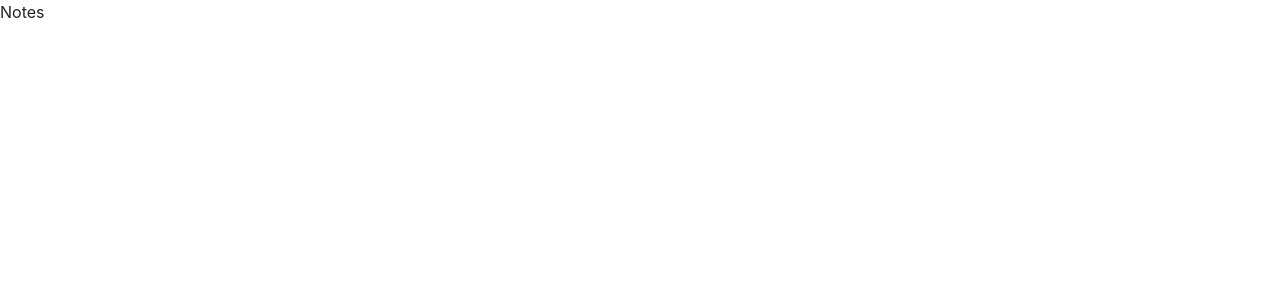
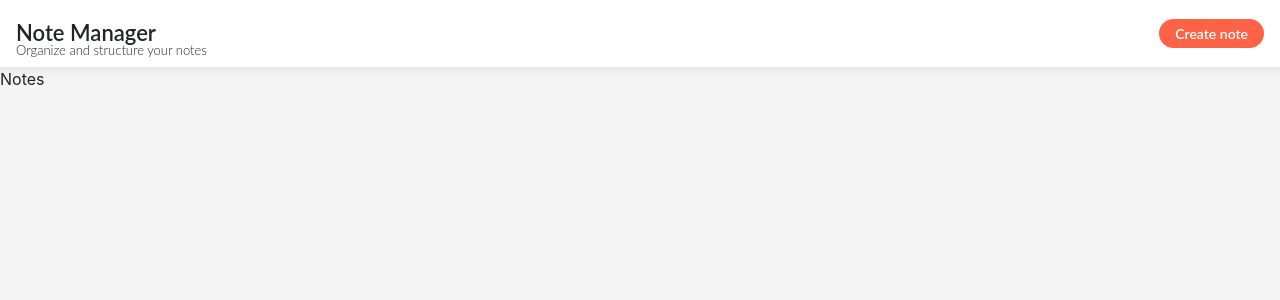
Before and after one commit to 47leonel-wabo/r18-react-redux, a React (Create React App) app: page / in a window 1280 px wide. Shown: the top 300 px of the page. Built offline with nearby package versions, Linux system fonts and the light colour scheme.

Commit message:
Crafting the note app header

```diff
--- /dev/null
+++ b/db.json
@@ -0,0 +1,10 @@
+{
+  "notes": [
+    {
+      "id": 1,
+      "title": "Note title",
+      "content": "The note content",
+      "created_at": "21/12/2022"
+    }
+  ]
+}
--- a/package.json
+++ b/package.json
@@ -18,7 +18,8 @@
     "start": "react-scripts start",
     "build": "react-scripts build",
     "test": "react-scripts test",
-    "eject": "react-scripts eject"
+    "eject": "react-scripts eject",
+    "note-dev-server": "json-server --watch ./db.json -p 4000"
   },
   "eslintConfig": {
     "extends": [
--- a/public/index.html
+++ b/public/index.html
@@ -37,7 +37,7 @@
       integrity="sha384-kenU1KFdBIe4zVF0s0G1M5b4hcpxyD9F7jL+jjXkk+Q2h455rYXK/7HAuoJl+0I4"
       crossorigin="anonymous"
     ></script>
-    <title>React App | Redux</title>
+    <title>Note Manager | wbt</title>
   </head>
   <body>
     <noscript>You need to enable JavaScript to run this app.</noscript>
--- a/src/app/App.css
+++ b/src/app/App.css
@@ -3,3 +3,6 @@
   padding: 0;
   box-sizing: border-box;
 }
+body {
+  background: #f5f5f5;
+}
--- a/src/app/App.js
+++ b/src/app/App.js
@@ -1,9 +1,11 @@
 import "./App.css";
 import { Outlet } from "react-router-dom";
+import Header from "../components/header/Header";
 
 function App() {
   return (
     <div className="App">
+      <Header />
       <Outlet />
     </div>
   );
--- /dev/null
+++ b/src/components/button/AppButton.jsx
@@ -0,0 +1,12 @@
+import React from "react";
+import style from "./btn.module.css";
+
+const AppButton = ({ children, action }) => {
+  return (
+    <button className={style.container} onClick={action}>
+      {children}
+    </button>
+  );
+};
+
+export default AppButton;
--- /dev/null
+++ b/src/components/button/btn.module.css
@@ -0,0 +1,19 @@
+.container {
+  font-size: 14px;
+  font-family: Lato;
+  font-weight: 600;
+  padding: 4px 16px;
+  border-radius: 15px;
+  border: none;
+  color: white;
+  background: tomato;
+}
+.container:hover {
+  transition: all 0.6s ease;
+  background: rgb(202, 65, 40);
+}
+.container:disabled {
+  background: rgb(247, 247, 247);
+  color: grey;
+  border: 1px solid gray;
+}
--- /dev/null
+++ b/src/components/header/Header.jsx
@@ -0,0 +1,21 @@
+import React from "react";
+import AppButton from "../button/AppButton";
+import { useNavigate } from "react-router-dom";
+import AppLogo from "../logo/AppLogo";
+import style from "./header.module.css";
+
+const Header = () => {
+  const navigate = useNavigate();
+  return (
+    <div className={`row ${style.container}`}>
+      <div className={`col-xs-12 col-sm-4 ${style.logo}`}>
+        <AppLogo navigateHome={() => navigate("/")} />
+      </div>
+      <div className={`col-xs-12 col-sm-8 text-end ${style.add}`}>
+        <AppButton action={() => navigate("/note/new")}>Create note</AppButton>
+      </div>
+    </div>
+  );
+};
+
+export default Header;
--- /dev/null
+++ b/src/components/header/header.module.css
@@ -0,0 +1,7 @@
+.container {
+  background: white;
+  display: flex;
+  align-items: center;
+  padding: 16px;
+  box-shadow: 2px 1px 12px 2px rgba(0, 0, 0, 0.08);
+}
--- /dev/null
+++ b/src/components/logo/AppLogo.jsx
@@ -0,0 +1,13 @@
+import React from "react";
+import style from "./logo.module.css";
+
+const AppLogo = ({ navigateHome }) => {
+  return (
+    <div className={style.container} onClick={navigateHome}>
+      <span className={style.title}>Note Manager</span>
+      <span className={style.subtitle}>Organize and structure your notes</span>
+    </div>
+  );
+};
+
+export default AppLogo;
--- /dev/null
+++ b/src/components/logo/logo.module.css
@@ -0,0 +1,20 @@
+.container {
+  display: flex;
+  flex-direction: column;
+  cursor: pointer;
+}
+.container :hover {
+  color: tomato;
+  transition: all 0.6s ease;
+}
+.title {
+  font-family: Lato;
+  font-size: 22px;
+  font-weight: 600;
+}
+.subtitle {
+  font-family: Lato;
+  font-size: 13px;
+  font-weight: 300;
+  line-height: 2px;
+}
```
